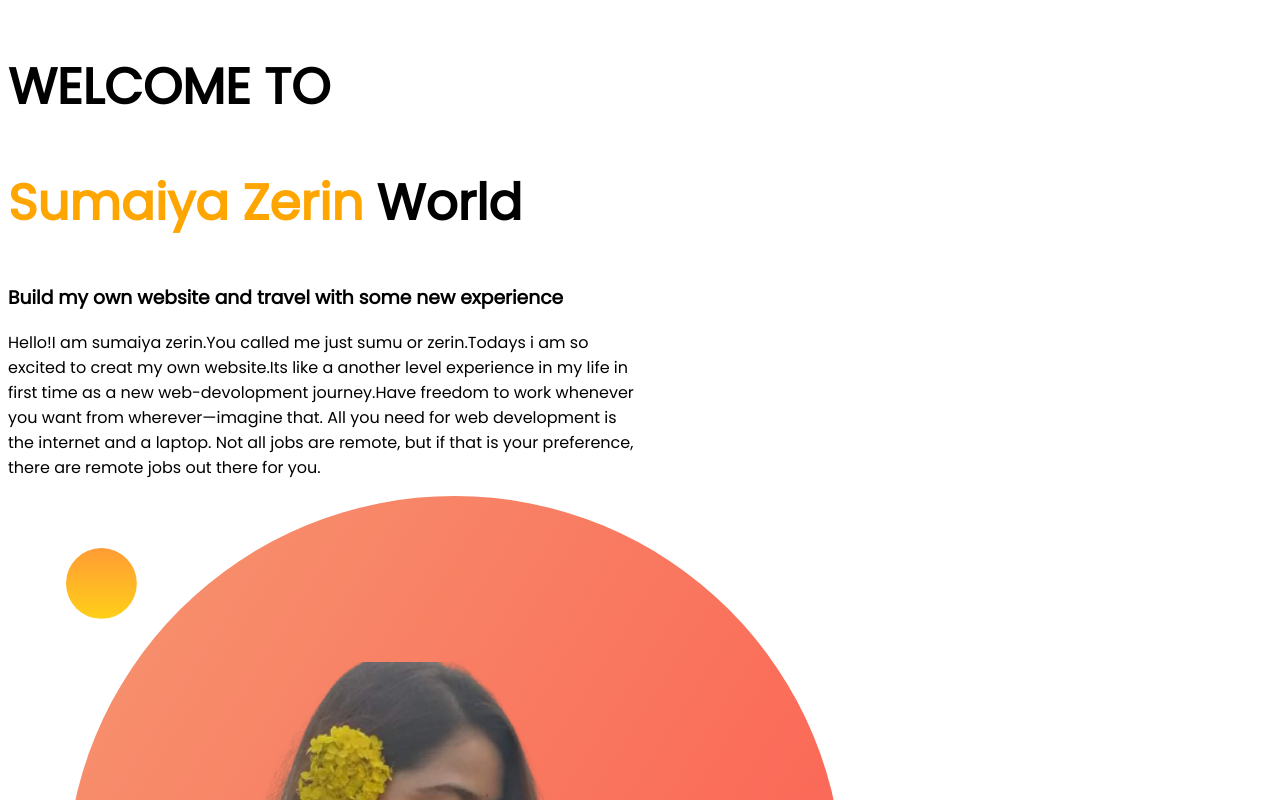
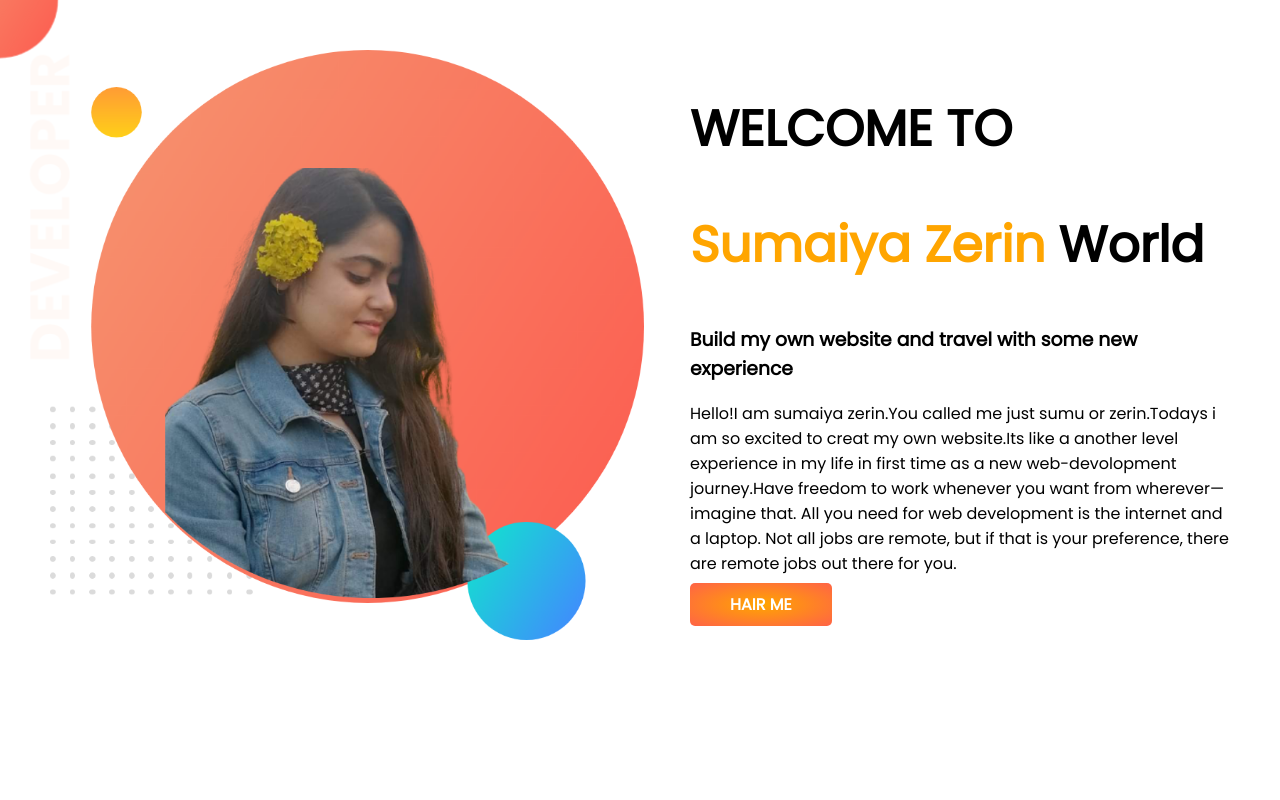
Before and after one commit to ZerinMia/devoloper-portfolio, a plain HTML site: page index.html in a window 1280 px wide. Shown: the top 800 px of the page. Drawn offline with Linux system fonts and the light colour scheme.

Commit message:
section complete

```diff
--- a/index.html
+++ b/index.html
@@ -13,7 +13,10 @@
 </head>
 
 <body>
-    <section>
+    <section class="top-banner">
+        <div class="half-wid">
+            <img src="zerin.png" alt="">
+        </div>
         <div class="half-wid">
             <h1>WELCOME TO</h1>
             <h1><span class="orange-color">Sumaiya Zerin</span> World</h1>
@@ -27,10 +30,9 @@
                 laptop. Not all jobs are remote, but if that is your preference, there are remote jobs out there for
                 you.
             </p>
+            <a class="link-button" target="_blank" href="https://www.linkedin.com/in/zerin-mia-49690a229/">HAIR ME</a>
+        </div>
     </section>
-    <div class="half-wid">
-        <img src="zerin.png" alt="">
-    </div>
 </body>
 
 </html>
--- a/style.css
+++ b/style.css
@@ -1,5 +1,6 @@
 body{
     font-family: 'Poppins', sans-serif;
+margin: 0;
 }
 h1{
     font-size: 50px;
@@ -12,4 +13,20 @@ section{
 }
 .half-wid{
     width: 50%;
+    padding: 50px;
 }
+.half-wid img{
+    width: 110%;
+}
+.link-button{
+    text-decoration: none;
+   background-image: radial-gradient(orange,tomato);
+    padding: 10px 40px;
+    border-radius: 5px ;
+    font-weight: 700;
+    color: white;
+}
+.top-banner{
+background-image: url(images/top-banner.png);
+background-repeat: no-repeat;
+}
```
